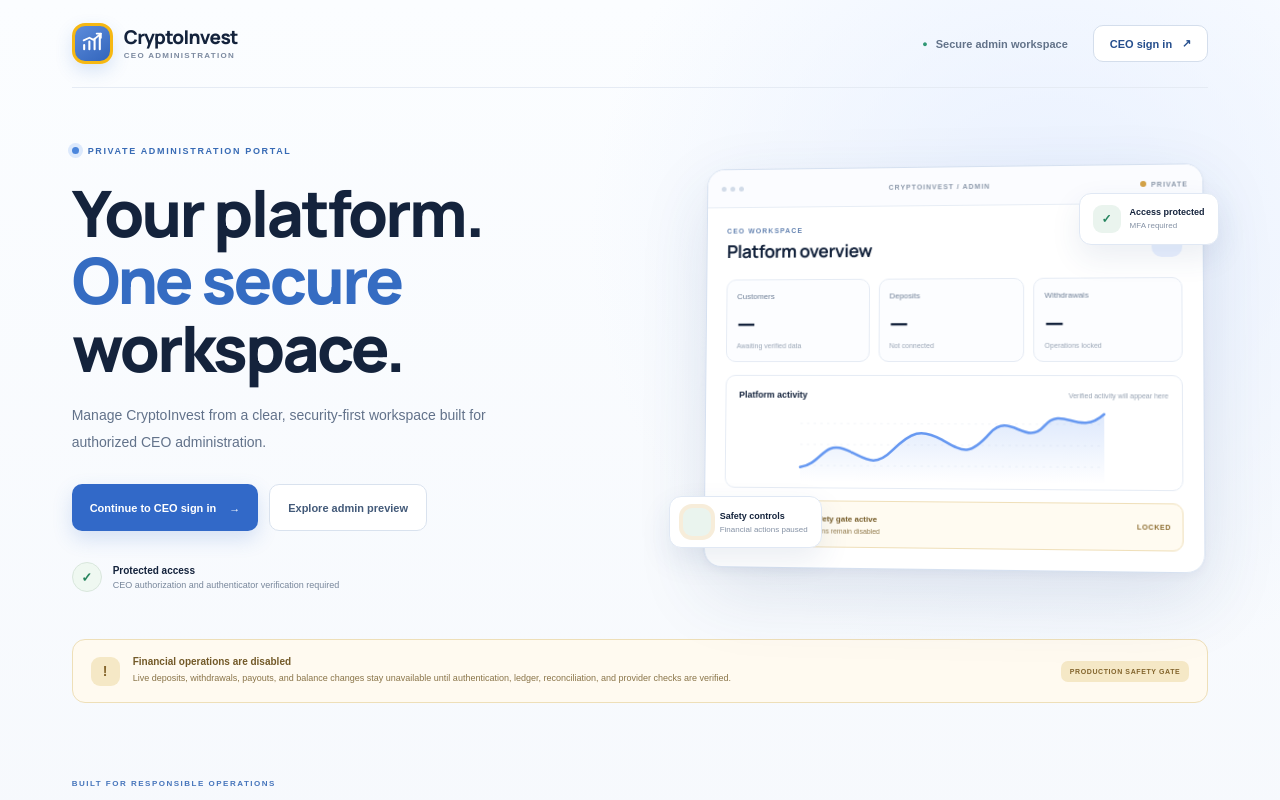
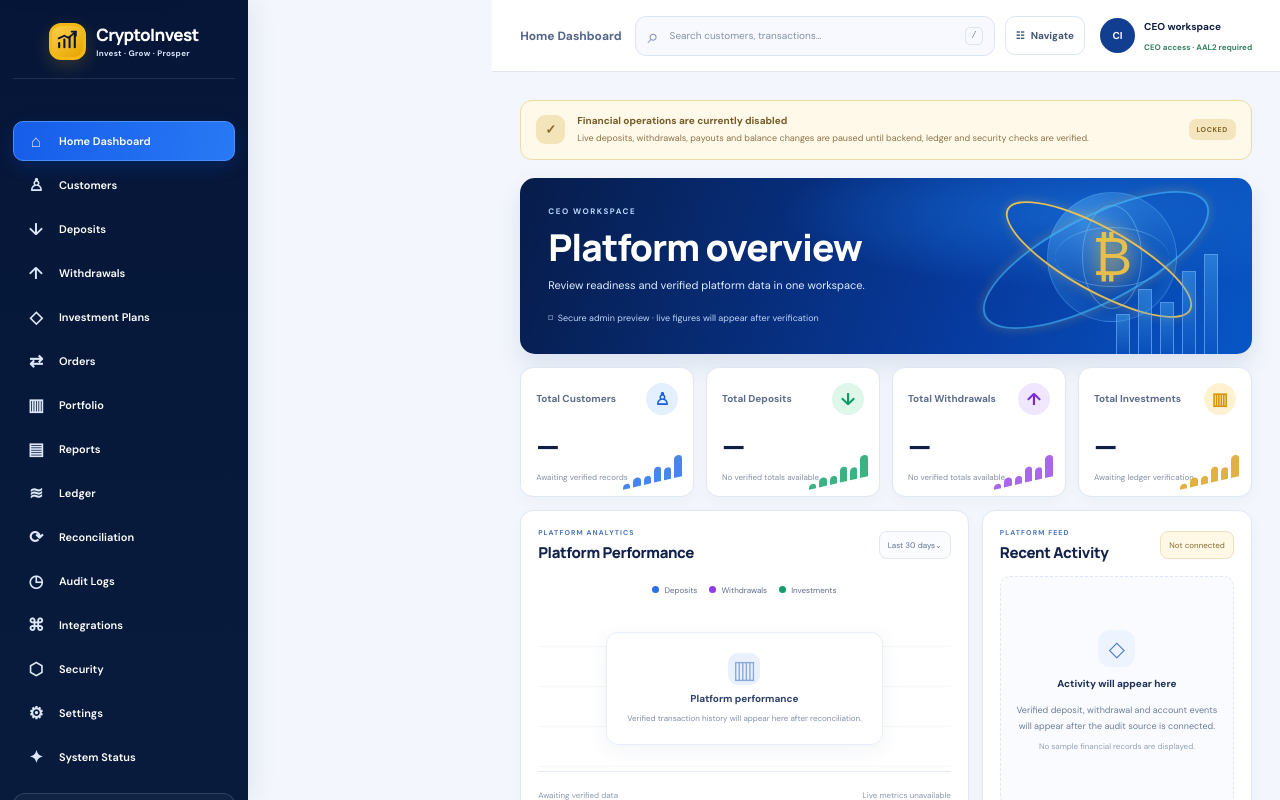
Before and after one commit to udofiaasianubong738-droid/Cryptocurrency, a Next.js app in the folder nextjs/: page / in a window 1280 px wide. Shown: the top 800 px of the page. Built offline with nearby package versions, Linux system fonts and the light colour scheme.

Commit message:
Serve the admin dashboard directly at the admin site root

```diff
--- a/nextjs/src/app/page.tsx
+++ b/nextjs/src/app/page.tsx
@@ -1,72 +1,11 @@
-"use client";
+import DashboardApp from "./dashboard-app";
 
-import Link from "next/link";
+export const metadata = {
+  title: "CEO Admin Dashboard",
+  description: "CryptoInvest administration dashboard. Financial operations remain disabled until backend and security checks are complete.",
+  robots: { index: false, follow: false },
+};
 
-const capabilities = [
-  { icon: "▦", title: "Platform overview", body: "A single workspace for verified account, plan, and operational status." },
-  { icon: "⇄", title: "Review workflows", body: "Dedicated areas for deposit and withdrawal requests, kept locked while financial operations are disabled." },
-  { icon: "⌁", title: "Security first", body: "CEO-only access, authenticator MFA, and server-side authorization for protected screens." },
-];
-
-function Brand() {
-  return (
-    <span className="ci-brand">
-      <span className="ci-brand-icon" aria-hidden="true">
-        <svg viewBox="0 0 48 48"><path d="M8 35V27M18 35V20M28 35V15M38 35V8" stroke="currentColor" strokeWidth="4" strokeLinecap="round"/><path d="M7 18 18 13 26 17 40 5" fill="none" stroke="currentColor" strokeWidth="3.5" strokeLinecap="round" strokeLinejoin="round"/><path d="M32 5h8v8" fill="none" stroke="currentColor" strokeWidth="3.5" strokeLinecap="round" strokeLinejoin="round"/></svg>
-      </span>
-      <span><strong>CryptoInvest</strong><small>CEO ADMINISTRATION</small></span>
-    </span>
-  );
+export default function AdminLandingPage() {
+  return <DashboardApp activeSection="overview" basePath="/admin" />;
 }
-
-export default function LandingPage() {
-  return (
-    <main className="ci-landing">
-      <header className="ci-landing-header">
-        <Link href="/" aria-label="CryptoInvest admin home" className="ci-landing-brand"><Brand /></Link>
-        <div className="ci-landing-header-actions">
-          <span className="ci-secure-label"><span aria-hidden="true">●</span> Secure admin workspace</span>
-          <Link href="/login" className="ci-landing-signin">CEO sign in <span aria-hidden="true">↗</span></Link>
-        </div>
-      </header>
-
-      <section className="ci-landing-hero">
-        <div className="ci-landing-copy">
-          <span className="ci-landing-eyebrow"><span /> PRIVATE ADMINISTRATION PORTAL</span>
-          <h1>Your platform.<br /><em>One secure</em> workspace.</h1>
-          <p className="ci-landing-intro">Manage CryptoInvest from a clear, security-first workspace built for authorized CEO administration.</p>
-          <div className="ci-landing-actions">
-            <Link href="/login" className="ci-landing-primary">Continue to CEO sign in <span aria-hidden="true">→</span></Link>
-            <Link href="/preview/admin" className="ci-landing-secondary">Explore admin preview</Link>
-          </div>
-          <div className="ci-landing-trust"><span className="ci-trust-icon">✓</span><span><strong>Protected access</strong><small>CEO authorization and authenticator verification required</small></span></div>
-        </div>
-
-        <div className="ci-landing-visual" aria-label="Illustration of the secure CryptoInvest administration dashboard">
-          <div className="ci-visual-glow" />
-          <div className="ci-orb ci-orb-a" /><div className="ci-orb ci-orb-b" />
-          <div className="ci-preview-window">
-            <div className="ci-preview-top"><span className="ci-preview-dots"><i/><i/><i/></span><span>CRYPTOINVEST / ADMIN</span><span className="ci-preview-live"><i/> PRIVATE</span></div>
-            <div className="ci-preview-content">
-              <div className="ci-preview-heading"><span><small>CEO WORKSPACE</small><strong>Platform overview</strong></span><span className="ci-preview-avatar">CI</span></div>
-              <div className="ci-preview-stat-grid"><div><small>Customers</small><strong>—</strong><i>Awaiting verified data</i></div><div><small>Deposits</small><strong>—</strong><i>Not connected</i></div><div><small>Withdrawals</small><strong>—</strong><i>Operations locked</i></div></div>
-              <div className="ci-preview-chart"><div><strong>Platform activity</strong><small>Verified activity will appear here</small></div><svg viewBox="0 0 360 90" role="img" aria-label="Decorative dashboard chart illustration"><path d="M0 70H360M0 45H360M0 20H360" stroke="currentColor" strokeOpacity=".12" strokeDasharray="3 5" fill="none"/><path d="M0 72 C25 68 28 42 52 50 S87 75 110 52 S145 25 170 39 S202 58 226 31 S268 47 290 22 S330 35 360 8" fill="none" stroke="#6698f1" strokeWidth="3" strokeLinecap="round"/><path d="M0 72 C25 68 28 42 52 50 S87 75 110 52 S145 25 170 39 S202 58 226 31 S268 47 290 22 S330 35 360 8V90H0Z" fill="url(#ciLandingFill)" opacity=".22"/><defs><linearGradient id="ciLandingFill" x1="0" x2="0" y1="0" y2="1"><stop stopColor="#6698f1"/><stop offset="1" stopColor="#6698f1" stopOpacity="0"/></linearGradient></defs></svg></div>
-              <div className="ci-preview-lock"><span>✓</span><div><strong>Production safety gate active</strong><small>Financial operations remain disabled</small></div><b>LOCKED</b></div>
-            </div>
-          </div>
-          <div className="ci-float-chip ci-float-security"><span>✓</span><div><strong>Access protected</strong><small>MFA required</small></div></div>
-          <div className="ci-float-chip ci-float-status"><span className="ci-status-dot" /><div><strong>Safety controls</strong><small>Financial actions paused</small></div></div>
-        </div>
-      </section>
-
-      <section className="ci-landing-safety"><span className="ci-landing-safety-icon">!</span><div><strong>Financial operations are disabled</strong><p>Live deposits, withdrawals, payouts, and balance changes stay unavailable until authentication, ledger, reconciliation, and provider checks are verified.</p></div><span className="ci-landing-locked">PRODUCTION SAFETY GATE</span></section>
-
-      <section className="ci-landing-capabilities">
-        <div className="ci-landing-section-heading"><span>BUILT FOR RESPONSIBLE OPERATIONS</span><h2>Everything starts with verified access.</h2><p>Use the admin workspace to review platform readiness without mistaking sample UI for live financial records.</p></div>
-        <div className="ci-landing-cards">{capabilities.map((item) => <article className="ci-landing-card" key={item.title}><span className="ci-landing-card-icon">{item.icon}</span><h3>{item.title}</h3><p>{item.body}</p><span className="ci-landing-card-arrow" aria-hidden="true">↗</span></article>)}</div>
-      </section>
-
-      <footer className="ci-landing-footer"><Link href="/" className="ci-landing-footer-brand"><Brand /></Link><span>© {new Date().getFullYear()} CryptoInvest. Private administration only.</span><span className="ci-footer-status"><i/> Financial operations disabled</span></footer>
-    </main>
-  );
-}
```
